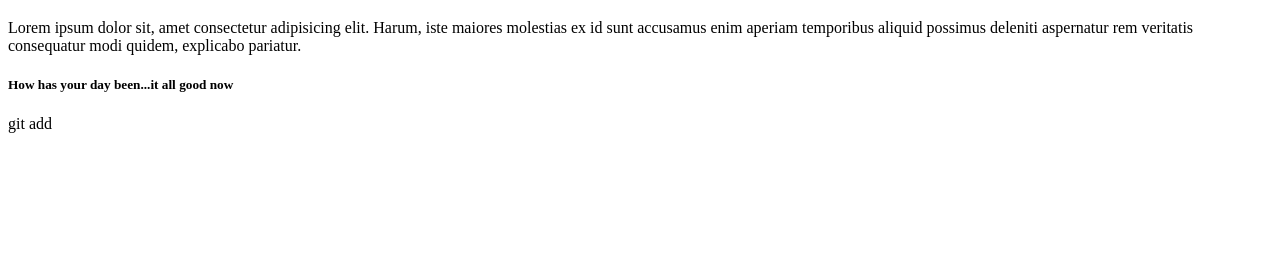
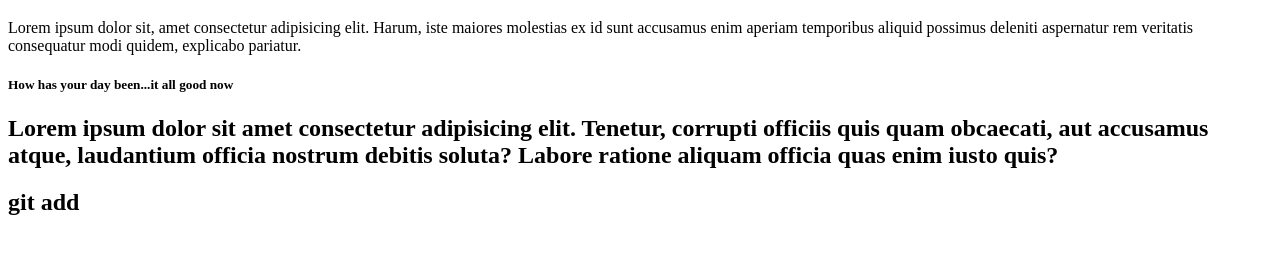
Before and after one commit to omwansumike/project2, a plain HTML site: page index.html in a window 1280 px wide. Shown: the part 61-314 px from the top of the page. Drawn offline with Linux system fonts and the light colour scheme.

Commit message:
first commit

```diff
--- a/index.html
+++ b/index.html
@@ -12,5 +12,9 @@
      temporibus aliquid possimus deleniti aspernatur rem veritatis consequatur
       modi quidem, explicabo pariatur.</p>
       <h5>How has your day been...it all good now</h5>
+      <h2>Lorem ipsum dolor sit amet consectetur adipisicing elit.
+         Tenetur, corrupti officiis quis quam obcaecati, aut accusamus atque,
+        laudantium officia nostrum debitis soluta?
+         Labore ratione aliquam officia quas enim iusto quis?<h2>
 </body>
 </html>git add <div class=""></div>
```
Also changed, not shown: 1 other file.
